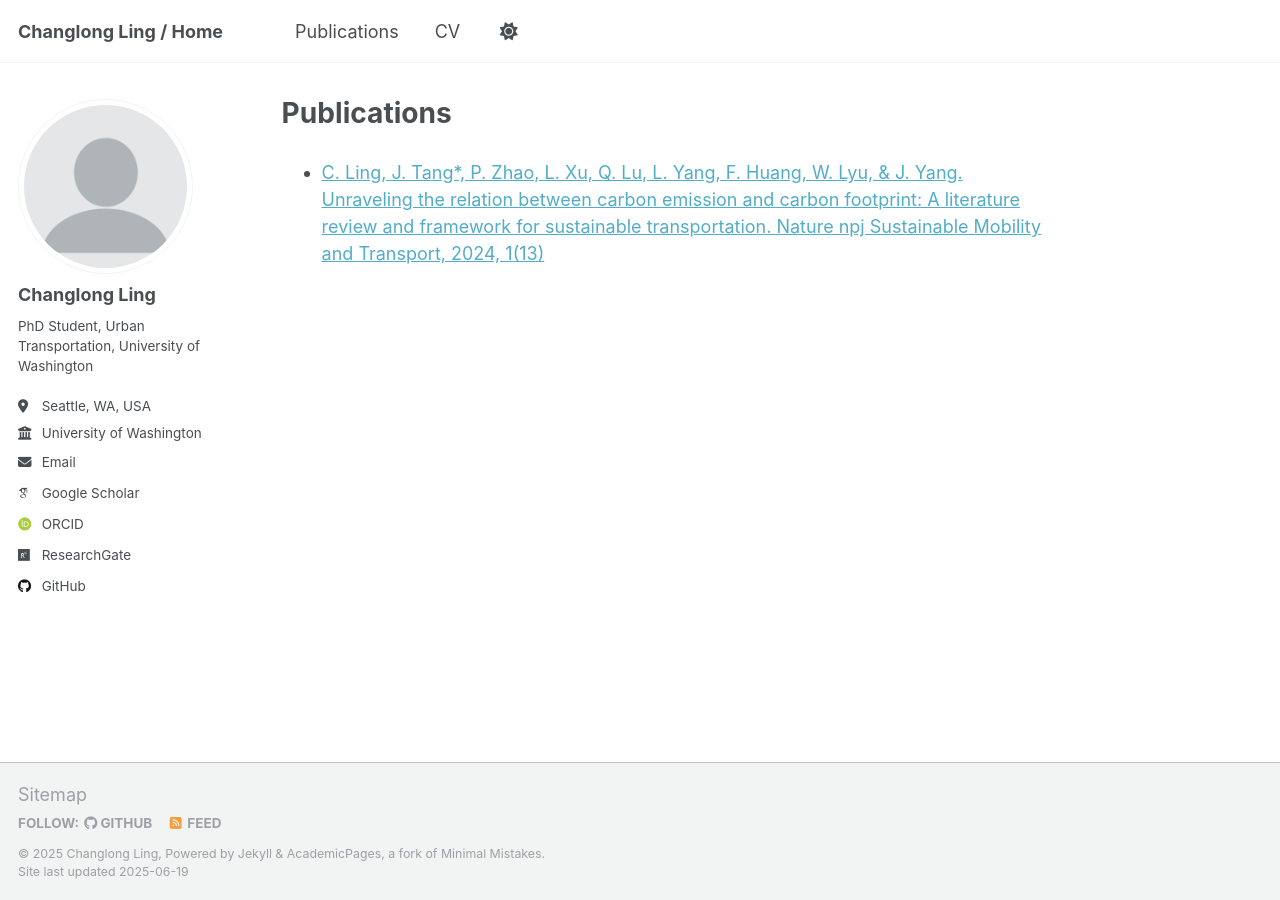
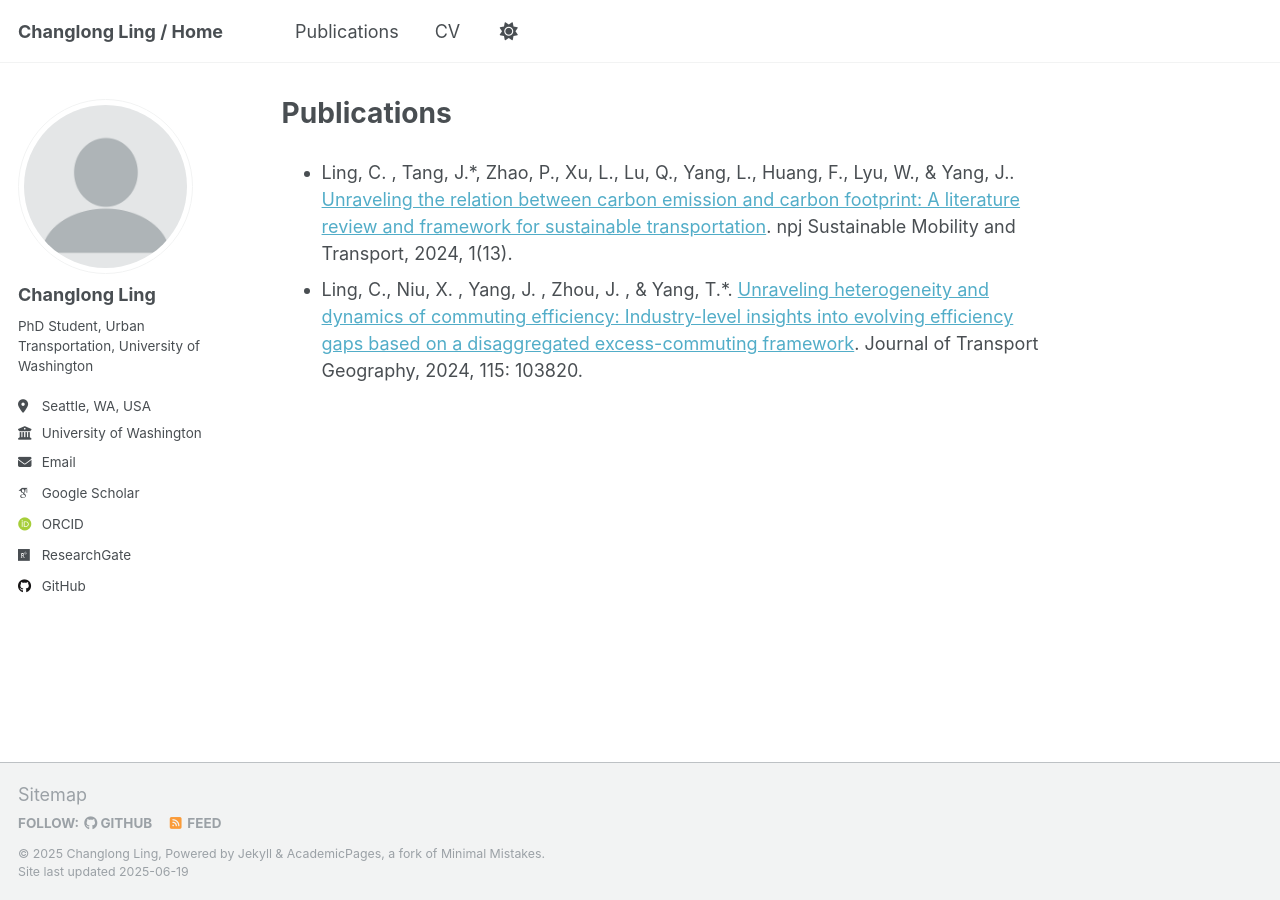
Before and after one commit to ChanglongLing/changlongling.github.io, a Jekyll site: the page built from _pages/publications.md, in a window 1280 px wide. Built offline with Jekyll 4.4.1, drawn with Linux system fonts in a browser that asks for light colours; some web fonts are replaced.

Commit message:
Update publications.md

```diff
--- a/_pages/publications.md
+++ b/_pages/publications.md
@@ -3,4 +3,5 @@ title: "Publications"
 permalink: /publications/
 ---
 
-- [C. Ling, J. Tang*, P. Zhao, L. Xu, Q. Lu, L. Yang, F. Huang, W. Lyu, & J. Yang. Unraveling the relation between carbon emission and carbon footprint: A literature review and framework for sustainable transportation. Nature npj Sustainable Mobility and Transport, 2024, 1(13)](https://doi.org/10.1038/s44333-024-00013-5)
+- Ling, C. , Tang, J.*, Zhao, P., Xu, L., Lu, Q., Yang, L., Huang, F., Lyu, W., & Yang, J.. [Unraveling the relation between carbon emission and carbon footprint: A literature review and framework for sustainable transportation](https://doi.org/10.1038/s44333-024-00013-5). npj Sustainable Mobility and Transport, 2024, 1(13).
+- Ling, C., Niu, X. , Yang, J. , Zhou, J. , & Yang, T.*. [Unraveling heterogeneity and dynamics of commuting efficiency: Industry-level insights into evolving efficiency gaps based on a disaggregated excess-commuting framework](https://doi.org/10.1016/j.jtrangeo.2024.103820). Journal of Transport Geography, 2024, 115: 103820.
```
